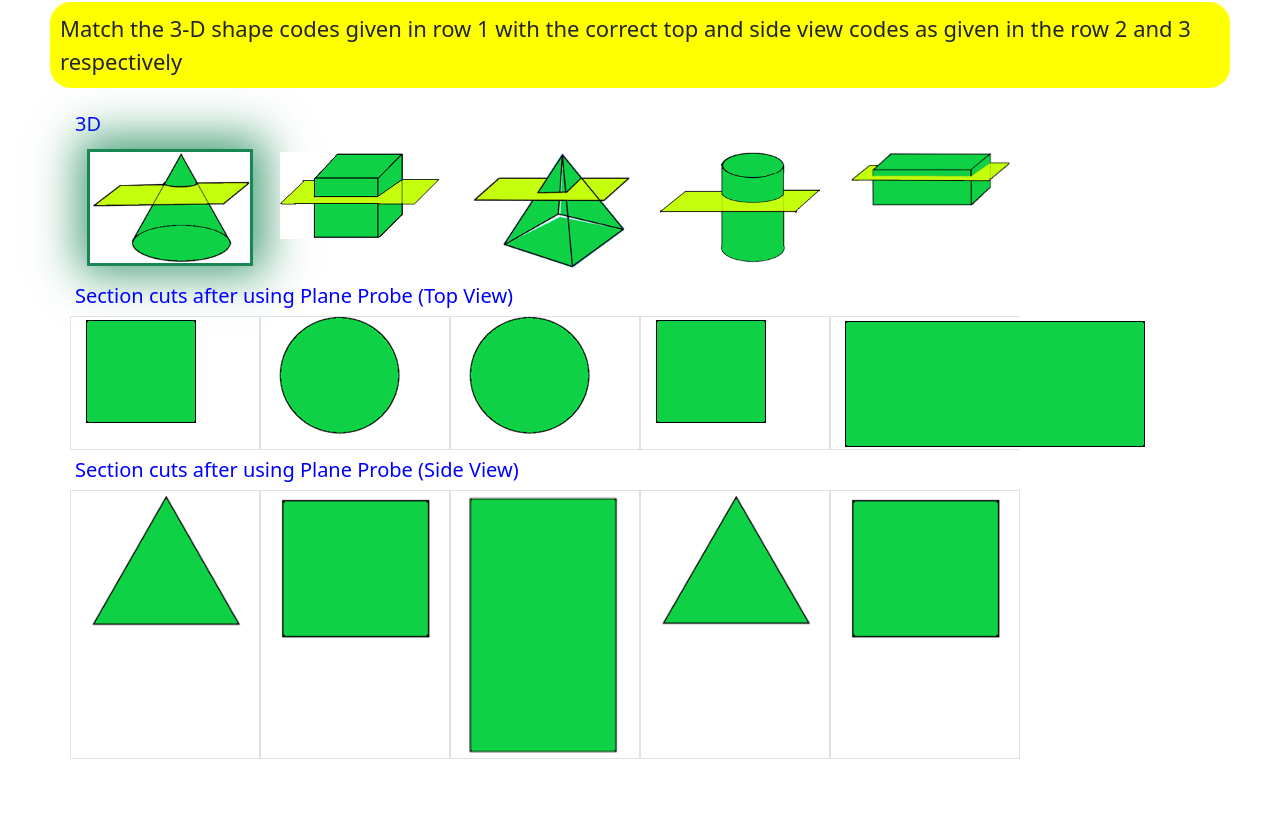
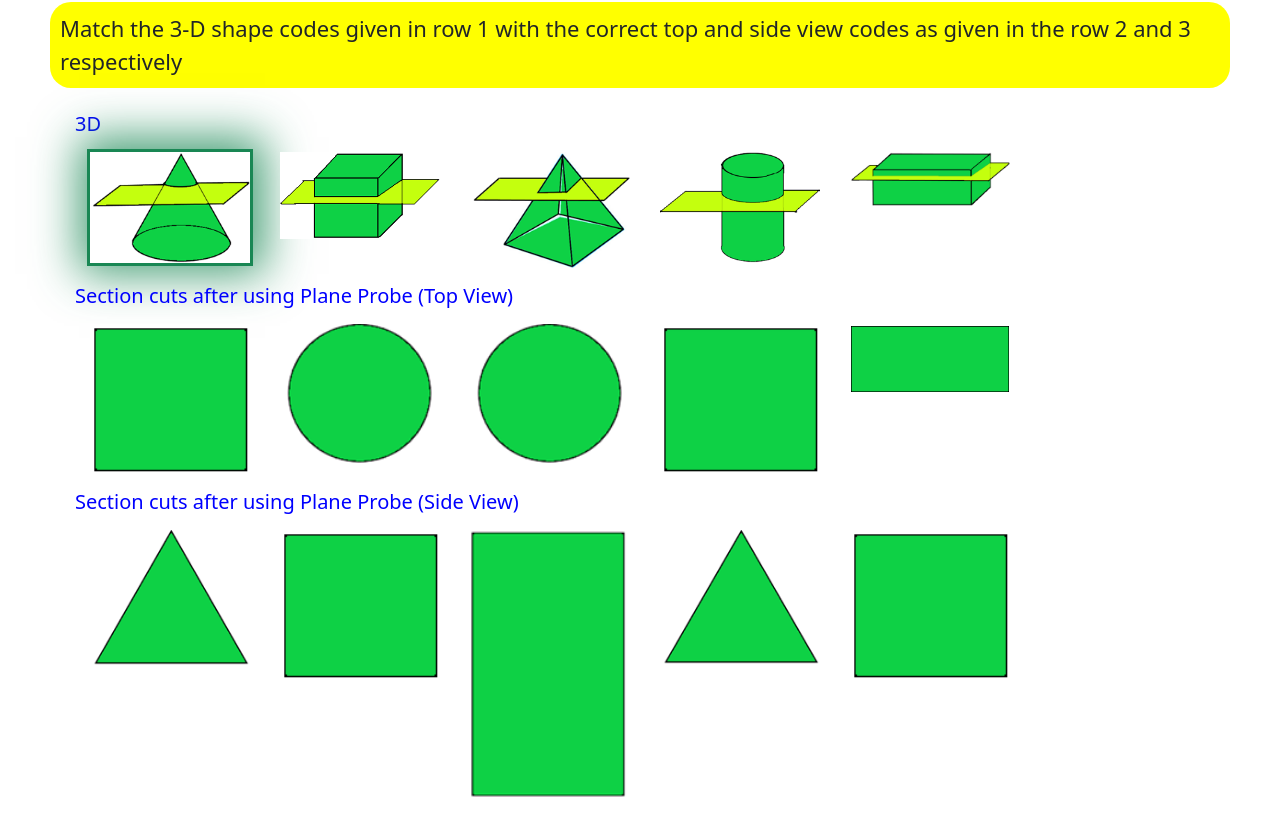
Before and after one commit to DevmanushRaky/experiment5, a plain HTML site: page Simulator2.html in a window 1280 px wide. Shown: the part 114-927 px from the top of the page. Before the commit the page ends 881 px from the top, so only its background shows below. Drawn offline with nearby package versions, Linux system fonts and the light colour scheme.

Commit message:
Simulator 1 form tag removed and

```diff
--- a/Simulator2.html
+++ b/Simulator2.html
@@ -33,11 +33,6 @@
             padding: 5px;
         }
 
-        .border {
-            border: 11px solid rgb(63, 62, 62);
-        }
-
-
         .image-container {
             display: flex;
             justify-content: center;
@@ -45,25 +40,24 @@
             margin-bottom: 8px;
         }
 
-        .polishing-paper {
+        .polishing-paper,
+        .microstructure-images,
+        .sample-rotation {
             width: 100%;
             height: auto;
             margin: 5px;
             padding: 3px;
             cursor: pointer;
+            display: flex;
+            align-items: center;
+            justify-content: center;
+            align-content: center;
         }
 
-        .sample-rotation {
-            width: 100%;
-            height: auto;
-            padding: 5px;
-            cursor: pointer;
-
-        }
 
         .highlight {
             background-color: rgb(136, 255, 0);
-            border: 2px solid red;
+            border-color: 2px solid red;
             color: black;
         }
 
@@ -116,24 +110,24 @@
         </div>
         <div class="row">
             <span class="main-title"> Section cuts after using Plane Probe (Top View)</span>
-            <div class="col-md-2 border">
+            <div class="col-md-2  ">
                 <img class="microstructure-images" id="top2" src="./images/sim2-top2.png" alt="" />
             </div>
-            <div class="col-md-2 border">
+            <div class="col-md-2  ">
                 <img class="microstructure-images" id="top1" src="./images/sim2-top1.png" alt="" />
             </div>
 
-            <div class="col-md-2 border">
+            <div class="col-md-2  ">
                 <img class="microstructure-images" id="top4" src="./images/sim2-top4.png" alt="" />
             </div>
 
-            <div class="col-md-2 border">
+            <div class="col-md-2  ">
                 <img class="microstructure-images" id="top3" src="./images/sim2-top3.png" alt="" />
             </div>
 
 
 
-            <div class="col-md-2 border">
+            <div class="col-md-2  ">
                 <img class="microstructure-images" id="top5" src="./images/sim2-top5.png" alt="" />
             </div>
 
@@ -143,19 +137,19 @@
 
         <div class="row">
             <span class="main-title">Section cuts after using Plane Probe (Side View)</span>
-            <div class="col-md-2 border ">
+            <div class="col-md-2   ">
                 <img class="sample-rotation" id="side3" src="./images/sim2-side3.png" alt="" />
             </div>
-            <div class="col-md-2 border ">
+            <div class="col-md-2   ">
                 <img class="sample-rotation" id="side2" src="./images/sim2-side2.png" alt="" />
             </div>
-            <div class="col-md-2 border ">
+            <div class="col-md-2   ">
                 <img class="sample-rotation" id="side4" src="./images/sim2-side4.png" alt="" />
             </div>
-            <div class="col-md-2 border">
+            <div class="col-md-2  ">
                 <img class="sample-rotation" id="side1" src="./images/sim2-side1.png" alt="" />
             </div>
-            <div class="col-md-2 border ">
+            <div class="col-md-2   ">
                 <img class="sample-rotation" id="side5" src="./images/sim2-side5.png" alt="" />
             </div>
         </div>
```
Also changed, not shown: Simulator1.html (+2 -2 lines).
